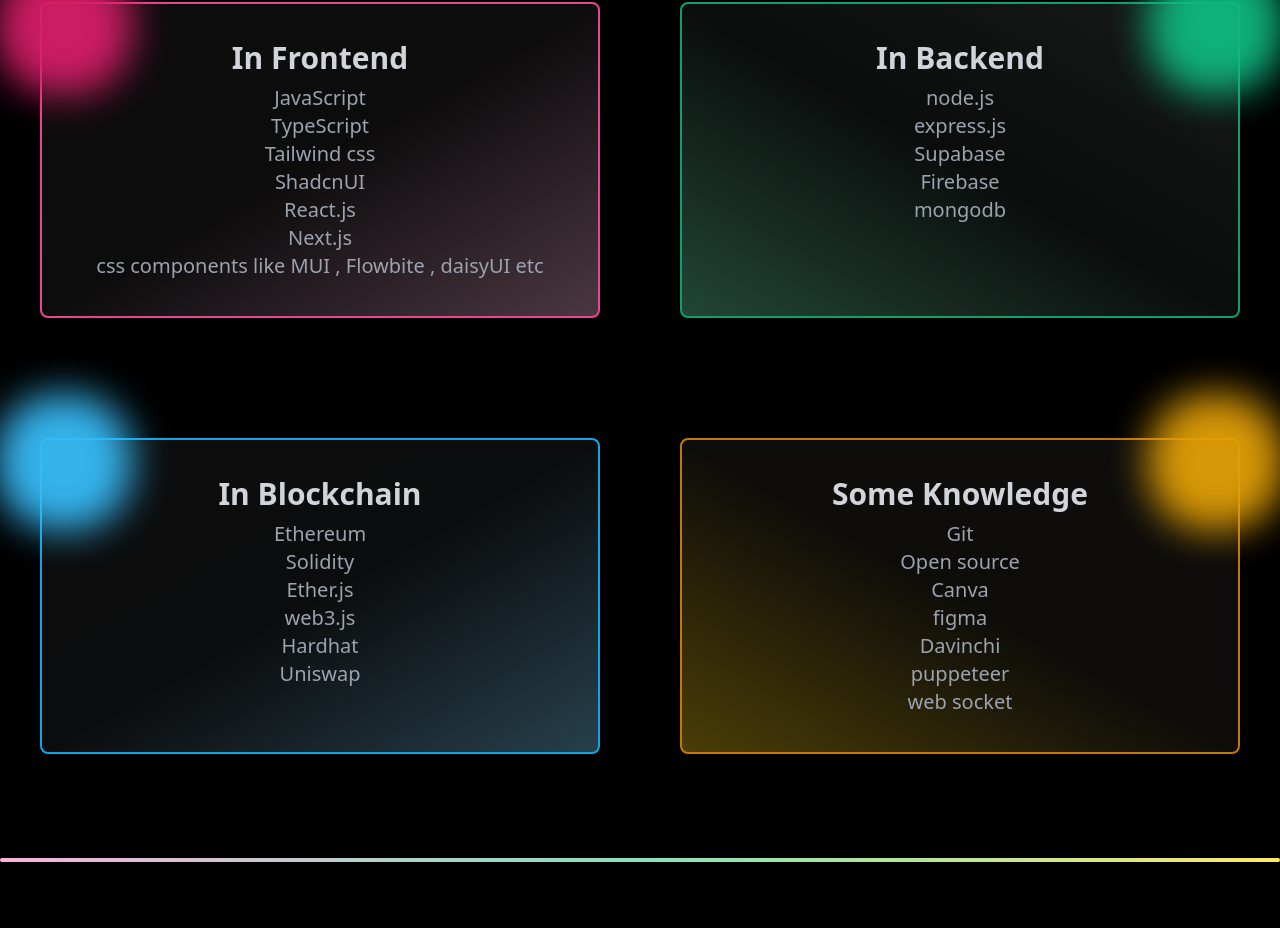
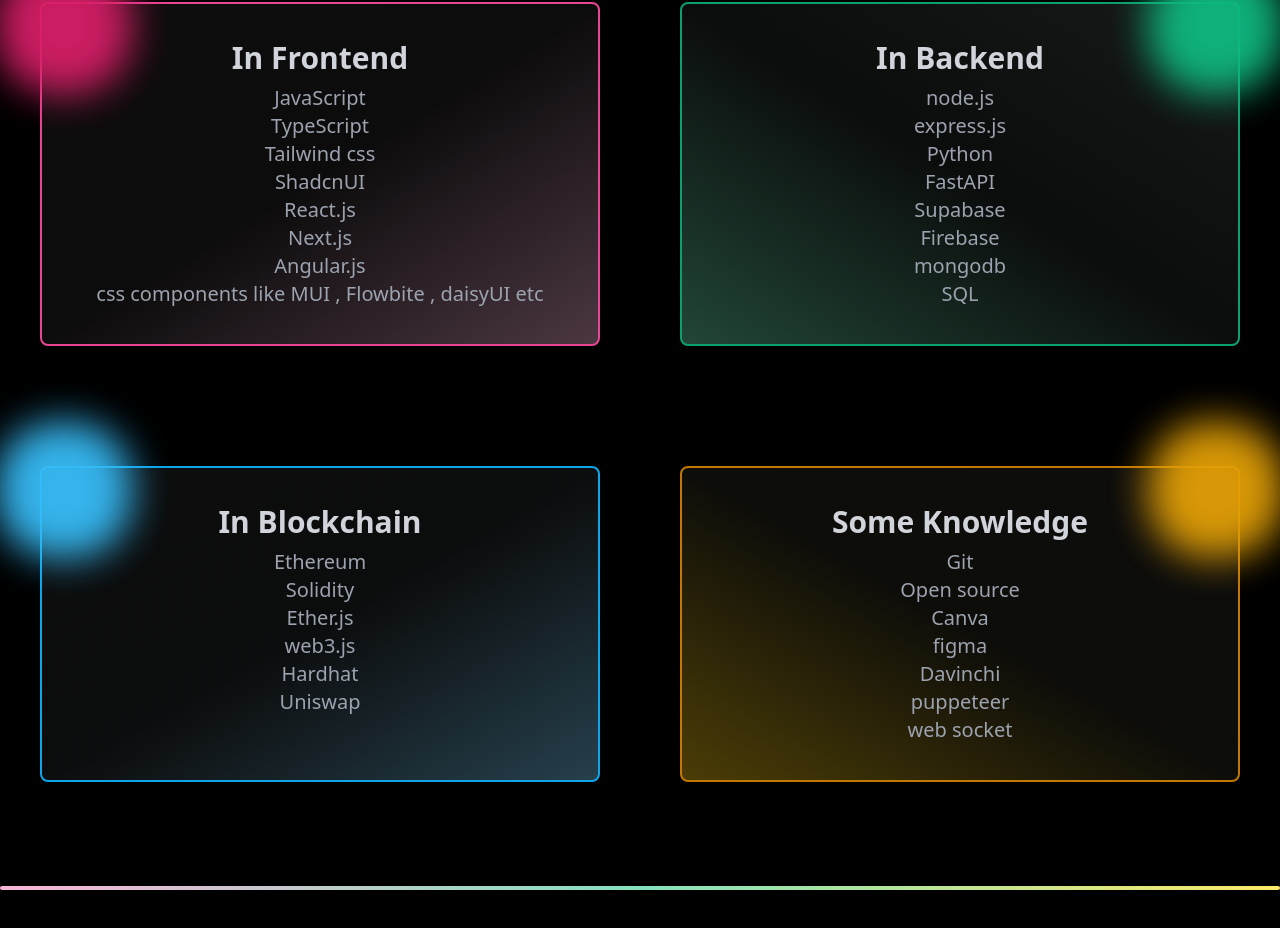
Before and after one commit to DIWAKARKASHYAP/diwakar-portfolio, a React (Create React App) app: page / in a window 1280 px wide. Shown: the part 1018-1946 px from the top of the page. Built offline with nearby package versions, Linux system fonts and the light colour scheme; a web font is replaced by a local one.

Commit message:
update backend skill

```diff
--- a/src/components/main.js
+++ b/src/components/main.js
@@ -300,6 +300,7 @@
                                         <li>ShadcnUI</li>
                                         <li>React.js</li>
                                         <li>Next.js</li>
+                                        <li>Angular.js</li>
                                         <li>
                                             css components like MUI , Flowbite ,
                                             daisyUI etc
@@ -321,9 +322,12 @@
                                     <ul className="  mt-2 m-5 flex flex-col items-center justify-center text-xl font-medium text-gray-400 ">
                                         <li>node.js</li>
                                         <li>express.js</li>
+                                        <li>Python</li>
+                                        <li>FastAPI</li>
                                         <li>Supabase</li>
                                         <li>Firebase</li>
                                         <li>mongodb</li>
+                                        <li>SQL</li>
                                     </ul>
                                 </div>
                             </div>
```
